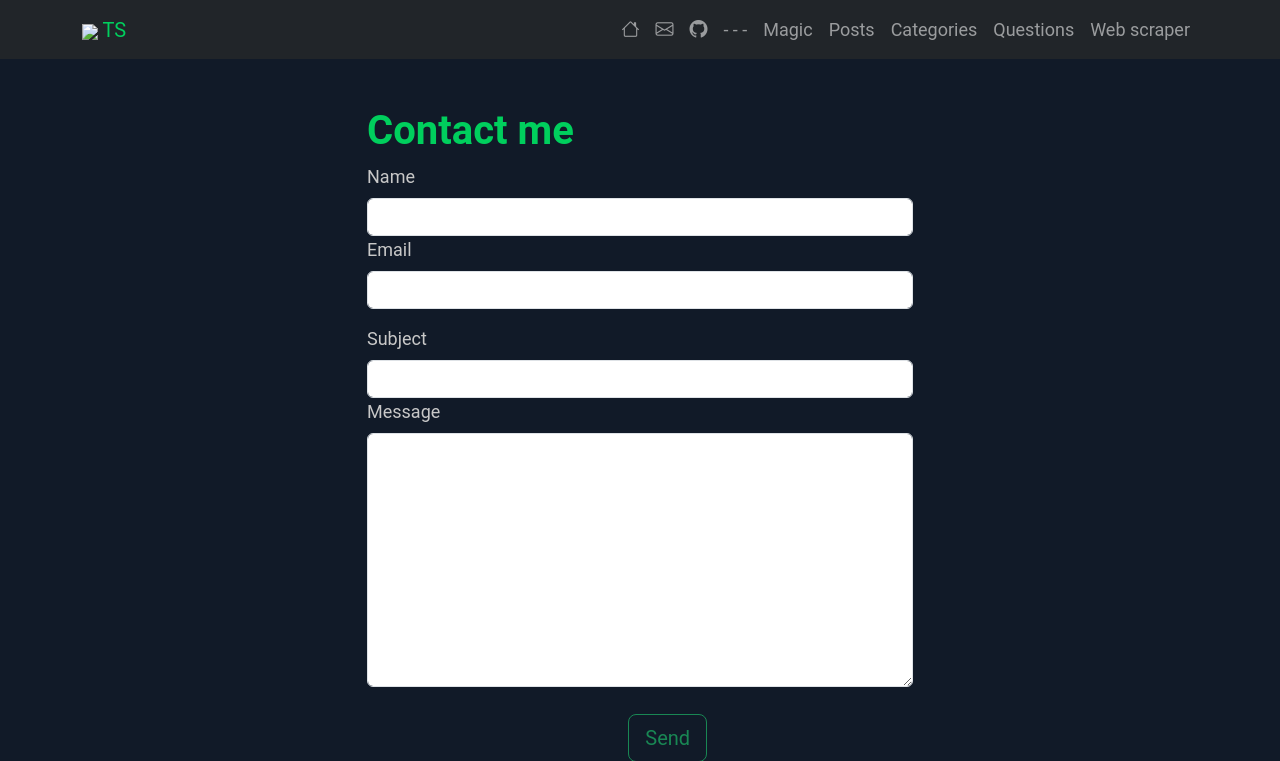
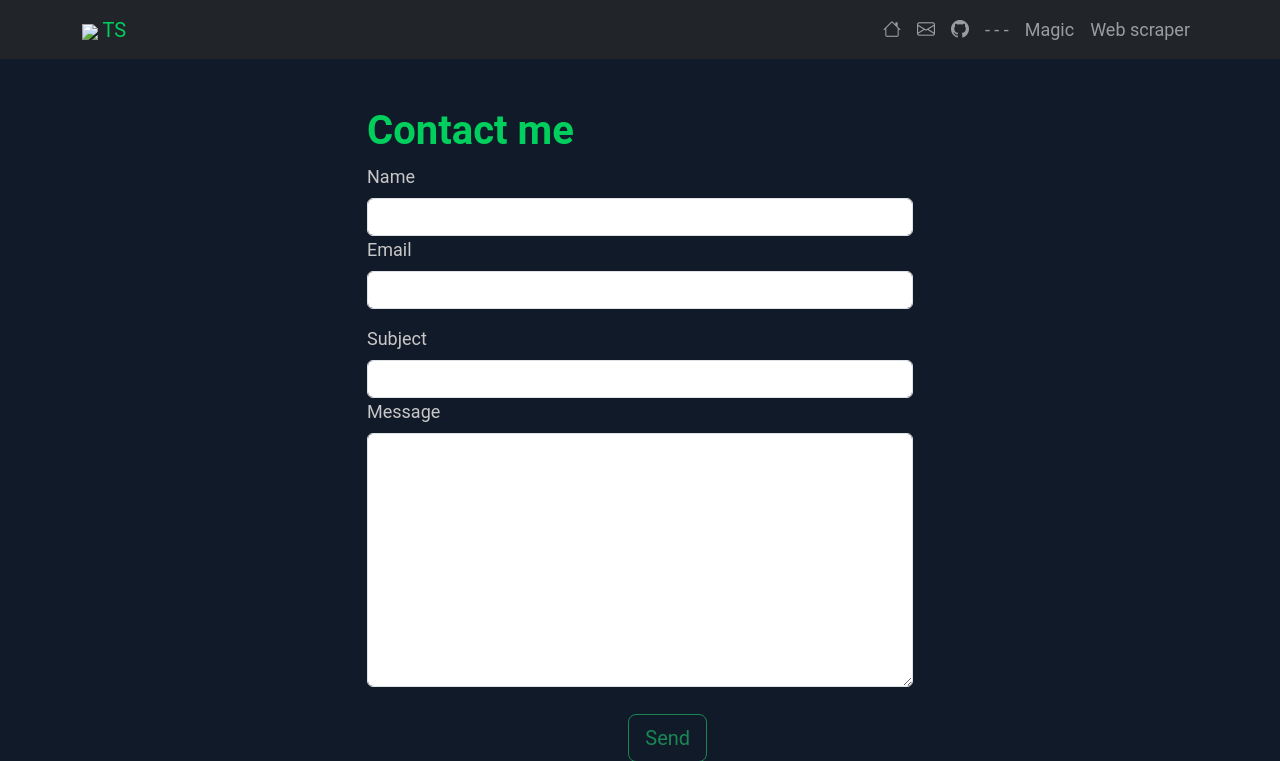
Before and after one commit to tschoolderman/portfolio, a Flask app: page /contact/ in a window 1280 px wide. Shown: the top 761 px of the page. Run offline with Flask 3, Linux system fonts and the light colour scheme; parts of the project's set-up code (start-up, migrations or seed data) failed here and were passed over.

Commit message:
toggling links and test pipeline

```diff
--- a/app/templates/base.html
+++ b/app/templates/base.html
@@ -52,13 +52,13 @@
                         <a class="nav-link" href="{{ url_for('main.magic') }}"
                             title="'You want some magic, kid?'">Magic</a>
                     <li class="nav-item">
-                        <a class="nav-link" href="{{ url_for('posts.index') }}">Posts</a>
+                        <!-- <a class="nav-link" href="{{ url_for('posts.index') }}">Posts</a> -->
                     </li>
                     <li class="nav-item">
-                        <a class="nav-link" href="{{ url_for('posts.categories') }}">Categories</a>
+                        <!-- <a class="nav-link" href="{{ url_for('posts.categories') }}">Categories</a> -->
                     </li>
                     <li class="nav-item">
-                        <a class="nav-link" href="{{ url_for('questions.index') }}">Questions</a>
+                        <!-- <a class="nav-link" href="{{ url_for('questions.index') }}">Questions</a> -->
                     </li>
                     <li class="nav-item">
                         <a class="nav-link" href="{{ url_for('webscraper.index') }}">Web scraper</a>
```
